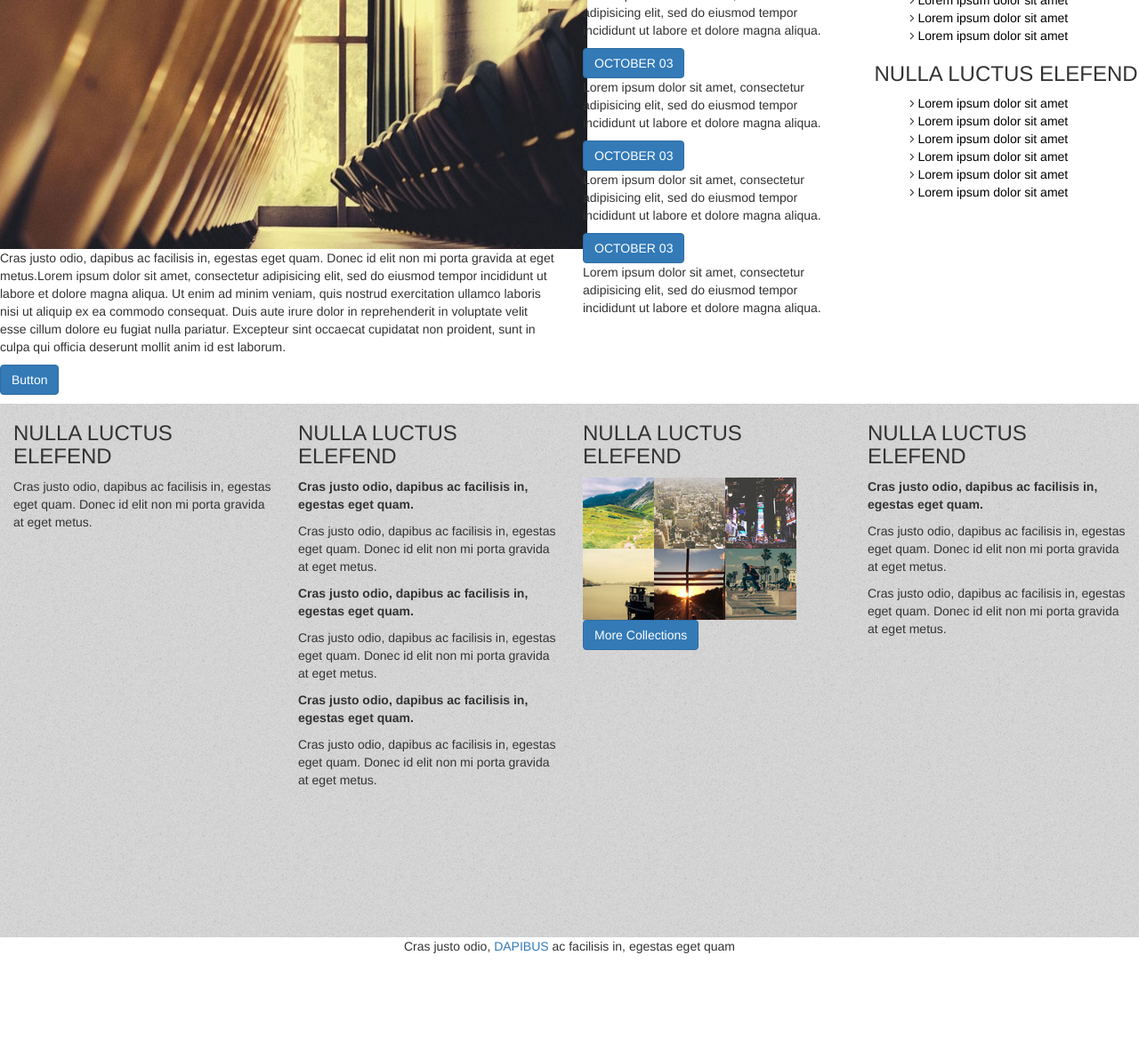
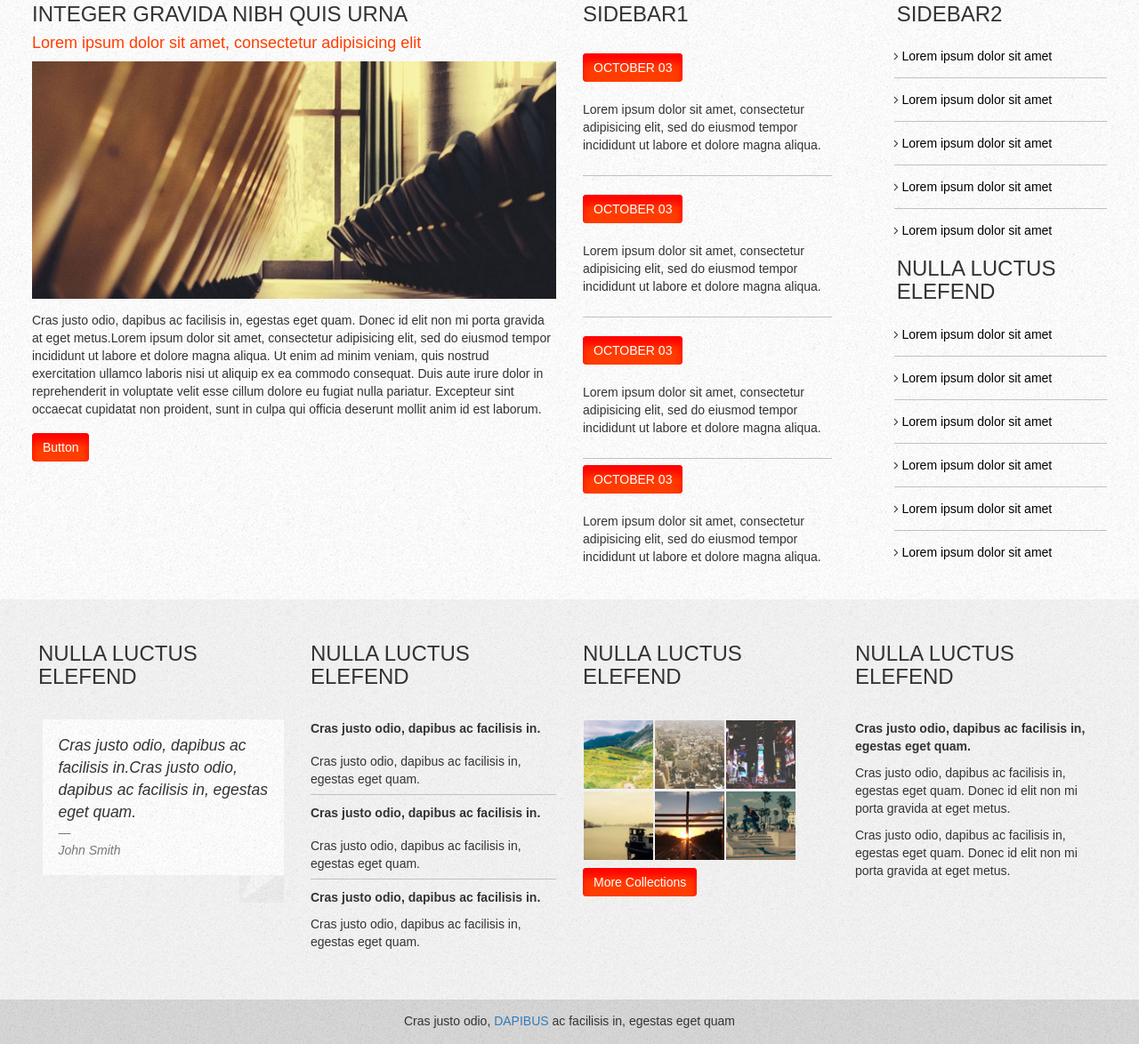
Before and after one commit to laetilu/challenge6, a plain HTML site: page index.html in a window 1280 px wide. Shown: the part 1096-2270 px from the top of the page at 89% size. Before the commit the page ends 2180 px from the top, so only its background shows below. Drawn offline with Linux system fonts and the light colour scheme; a small style sheet from the web is missing.

Commit message:
fin de challenge6

```diff
--- a/css/style.css
+++ b/css/style.css
@@ -1,45 +1,159 @@
 body {
-  /*background-image: url(/image/fond.png);*/
+  background-image: url(/image/fond.png);
+  font-family: 'Arial';
+  max-width: 1300px;
+
 }
 header {
 background-image: url(/image/header.png);
+
 }
-
+h1,h2,h3,h4 {
+  /*font-family: 'Oswald';*/
+  /*font-weight:100;*/
+}
 h1 {
   text-align: center;
   color:white;
 }
 
-.navbar .navbar-info {
-  background-color: red;
+.navbar.navbar-info {
+  background-color: #60B2E4;
+  font-family: 'Abel';
+
+}
+.text-center-md{
+  padding-left: 15em;
 }
 .img-header{
   text-align: center;
-  /*padding:10px;*/
   background-color: white;
 }
-.opacite{
+.imagedessous{
+  background-image: url("/image/fond.png");
+  width:1040px;
+  height: 300px;
+  margin-bottom: 2em;
+
+}
+.imagedessus{
+  width: 1000px;
+  height: 280px;
+  padding-top: 1.5em;
+
+
+}
+/*.opacite{
   opacity: 70;
-}
+}*/
 .bold {
   font-weight: bold;
 }
+
+.threearticles{
+  margin-left: 1.5em;
+  margin-right: 1.5em;
+}
+.fondgris{
+  background-image: url(/image/fond-article.png);
+  padding: 1.5em;
+}
+.troisiemepartie{
+  padding-bottom: 2em;
+}
+h4 {
+  color:#FF3D00;
+}
+.imagegauche{
+  width: 100%;
+}
+.caption{
+  padding-top: 1em;
+}
+.media-body{
+  padding: 0.5em;
+}
+.hr{
+  border-bottom: 1px solid #C0C0C0;
+  padding-bottom: 1em;
+  padding-top: 1em;
+}
+#nohr{
+  border:0px;
+  margin-top: 1em;
+}
+.btn{
+  margin-top: 0.5em;
+  margin-bottom: 1.5em;
+  box-shadow: inset 0px 10px 10px 0px #FF0000;
+}
+.h3sidebar2{
+  margin-left: 1.8em;
+}
 .sidebar2{
   list-style-type: none;
+
 }
 .sidebar2 a{
   text-decoration: none;
   color:black;
 }
 .basdepage {
-  background-image: url(/image/bas-de-page.png);
-  height: 600px;
+  background-image: url(/image/fond-article.png);
+  height: 450px;
+  padding: 2em;
+}
+.margebasdepage{
+  padding-bottom: 1em;
+}
+.hr2{
+  border-bottom: 1px solid #C0C0C0;
+  padding-bottom: 0.5em;
+  padding-top: 0.5em;
 }
 .placement {
   float: left;
 }
+.btn {
+  background-color: #FF3D00;
+  border: none;
+  }
+.placement{
+  padding:0.1em;
+}
+.fourarticles{
+    padding: 2.5em;
+  }
 
-footer {
+blockquote{
+  /*margin-left:46px;*/
+  /*font-family:"Segoe Print", "Times New Roman", Verdana;*/
+  padding: 1em;
+  /*min-height: 44px;*/
+  /*border:1px solid black;*/
+  /*border-radius:50px;*/
+  /*z-index:1;*/
+}
+.bubble{
+  background: url(/image/fond.png);
+  width:100%;
+
+  /*padding:0;*/
+  /*position:relative;*/
+  /*z-index:10;*/
+  /*float:right;*/
+}
+.pic{
+  margin:0;
+  margin-top: -19px;
+
+}
+.footer {
   text-align: center;
-  background-image: url(image/footer.png);
+  background-image: url(/image/bas-de-page.png);
+  height: 50px;
+  margin: auto;
 }
+#footer{
+  padding:1em;
+}
--- a/index.html
+++ b/index.html
@@ -5,9 +5,13 @@
     <meta http-equiv="X-UA-Compatible" content="IE=edge">
     <meta name="viewport" content="width=device-width, initial-scale=1">
     <title>Challenge6</title>
+    <link href='https://www.google.com/fonts#UsePlace:use/Collection:Oswald:300' rel='stylesheet' type='text/css'>
     <link href="bootstrap/css/bootstrap.css" type="text/css" rel="stylesheet">
     <link rel="stylesheet" href="https://maxcdn.bootstrapcdn.com/font-awesome/4.5.0/css/font-awesome.min.css">
     <link href="css/style.css" type="text/css" rel="stylesheet">
+    <link href='https://www.google.com/fonts#UsePlace:use/Collection:Oswald:300' rel='stylesheet' type='text/css'>
+
+
   </head>
 <body>
   <div class="container-fluid">
@@ -20,8 +24,8 @@
     <div class="row">
       <div class="col-md-10 col-md-offset-1">
         <nav class="navbar navbar-info" role="navigation">
-          <div class="collapse navbar-collapse navbar-ex2-collapse">
-            <ul class="nav navbar-nav navbar-auto  text-center">
+          <div class="collapse navbar-collapse navbar-ex2-collapse text-center-md">
+            <ul class="nav navbar-nav navbar-auto">
               <li class="active"><a href="#">HOMEPAGE</a></li>
               <li class="active"><a href="#">THREE COLUMN</a></li>
               <li class="active"><a href="#">TWO COLUMN #1</a></li>
@@ -35,7 +39,10 @@
 
     <div class="row">
       <div class="img-header">
-      <div class="col-md-10 col-md-offset-1"><img src="image/pics01.jpg" alt="" class="img-responsive"></div>
+      <div class="col-md-10 col-md-offset-1">
+        <!-- <img src="image/fond.png" alt="" class="img-responsive imagedessous"> -->
+        <div class="imagedessous"><img src="image/pics01.jpg" alt="" class="img-responsive imagedessus center-block"></div>
+      </div>
       </div>
     </div>
   </header>
@@ -43,45 +50,45 @@
 
   <div class="row">
     <div class="col-md-3">
-      <div>
+      <div class="fourarticles">
         <div>
           <h3>Image 1</h3>
           <p class="bold">Cras justo odio, dapibus ac facilisis in, egestas eget quam. Donec id elit non mi porta gravida at eget metus.</p>
           <p>Cras justo odio, dapibus ac facilisis in, egestas eget quam. Donec id elit non mi porta gravida at eget metus.</p>
-          <p><a href="#" class="btn btn-primary">Button</a></p>
+          <p><a href="#" class="btn btn-primary">More</a></p>
         </div>
       </div>
     </div>
 
     <div class="col-md-3">
-      <div>
+      <div class="fourarticles">
         <div>
           <h3>Image 2</h3>
           <p class="bold">Cras justo odio, dapibus ac facilisis in, egestas eget quam. Donec id elit non mi porta gravida at eget metus.</p>
           <p>Cras justo odio, dapibus ac facilisis in, egestas eget quam. Donec id elit non mi porta gravida at eget metus.</p>
-          <p><a href="#" class="btn btn-primary">Button</a></p>
+          <p><a href="#" class="btn btn-primary">More</a></p>
         </div>
       </div>
     </div>
 
     <div class="col-md-3">
-      <div>
+      <div class="fourarticles">
         <div>
           <h3>Image 3</h3>
           <p class="bold">Cras justo odio, dapibus ac facilisis in, egestas eget quam. Donec id elit non mi porta gravida at eget metus.</p>
           <p>Cras justo odio, dapibus ac facilisis in, egestas eget quam. Donec id elit non mi porta gravida at eget metus.</p>
-          <p><a href="#" class="btn btn-primary">Button</a></p>
+          <p><a href="#" class="btn btn-primary">More</a></p>
         </div>
       </div>
     </div>
 
     <div class="col-md-3">
-      <div>
+      <div class="fourarticles">
         <div>
           <h3>Image 1</h3>
           <p class="bold">Cras justo odio, dapibus ac facilisis in, egestas eget quam. Donec id elit non mi porta gravida at eget metus.</p>
           <p>Cras justo odio, dapibus ac facilisis in, egestas eget quam. Donec id elit non mi porta gravida at eget metus.</p>
-          <p><a href="#" class="btn btn-primary">Button</a></p>
+          <p><a href="#" class="btn btn-primary">More</a></p>
         </div>
       </div>
     </div>
@@ -89,52 +96,53 @@
 
 
 
-  <div class="row">
+  <div class="row threearticles">
     <div class="col-md-4">
-      <div class="media thumbnail">
+      <div class="media thumbnail fondgris">
         <div class="media-left">
             <img class="media-object" alt="64x64" src="image/pics04.jpg">
         </div>
         <div class="media-body">
             <h4 class="media-heading">Image en haut à gauche</h4>
-            <p>Cras sit amet nibh libero, in gravida nulla. Nulla vel metus scelerisque ante sollicitudin commodo. Cras purus odio, vestibulum in vulputate at, tempus viverra turpis. Fusce condimentum nunc ac nisi vulputate fringilla. Donec lacinia congue felis in faucibus.</p>
+            <p>Cras sit amet nibh libero, in gravida nulla. Nulla vel metus scelerisque ante sollicitudin commodo.</p>
+        </div>
+      </div>
+    </div>
+
+
+    <div class="col-md-4">
+      <div class="media thumbnail fondgris">
+        <div class="media-left">
+          <img class="media-object" alt="64x64" src="image/pics06.jpg">
+        </div>
+        <div class="media-body">
+            <h4 class="media-heading">Image en haut à gauche</h4>
+            <p>Cras sit amet nibh libero, in gravida nulla. Nulla vel metus scelerisque ante sollicitudin commodo.</p>
         </div>
       </div>
     </div>
 
     <div class="col-md-4">
-      <div class="media thumbnail">
-        <div class="media-left">
-          <img class="media-object" alt="64x64" src="image/pics06.jpg">
-        </div>
-        <div class="media-body">
-            <h4 class="media-heading">Image en haut à gauche</h4>
-            <p>Cras sit amet nibh libero, in gravida nulla. Nulla vel metus scelerisque ante sollicitudin commodo. Cras purus odio, vestibulum in vulputate at, tempus viverra turpis. Fusce condimentum nunc ac nisi vulputate fringilla. Donec lacinia congue felis in faucibus.</p>
-        </div>
-      </div>
-    </div>
-
-    <div class="col-md-4">
-      <div class="media thumbnail">
+      <div class="media thumbnail fondgris">
         <div class="media-right">
           <img class="media-object" alt="64x64" src="image/pics05.jpg">
         </div>
         <div class="media-body">
             <h4 class="media-heading">Image en haut à gauche</h4>
-            <p>Cras sit amet nibh libero, in gravida nulla. Nulla vel metus scelerisque ante sollicitudin commodo. Cras purus odio, vestibulum in vulputate at, tempus viverra turpis. Fusce condimentum nunc ac nisi vulputate fringilla. Donec lacinia congue felis in faucibus.</p>
+            <p>Cras sit amet nibh libero, in gravida nulla. Nulla vel metus scelerisque ante sollicitudin commodo.</p>
         </div>
     </div>
   </div>
 
-  <div class="row">
+  <div class="row troisiemepartie">
     <div class="col-md-6">
       <div class="row">
 
         <div class="col-md-12">
           <div>
-            <h3>Image 1</h3>
+            <h3>INTEGER GRAVIDA NIBH QUIS URNA</h3>
             <h4> Lorem ipsum dolor sit amet, consectetur adipisicing elit</h4>
-            <img src="image/pics03.jpg" alt="">
+            <img src="image/pics03.jpg" alt="" class="imagegauche">
             <div class="caption">
               <p>Cras justo odio, dapibus ac facilisis in, egestas eget quam. Donec id elit non mi porta gravida at eget metus.Lorem ipsum dolor sit amet, consectetur adipisicing elit, sed do eiusmod tempor incididunt ut labore et dolore magna aliqua. Ut enim ad minim veniam, quis nostrud exercitation ullamco laboris nisi ut aliquip ex ea commodo consequat. Duis aute irure dolor in reprehenderit in voluptate velit esse cillum dolore eu fugiat nulla pariatur. Excepteur sint occaecat cupidatat non proident, sunt in culpa qui officia deserunt mollit anim id est laborum.</p>
               <p><a href="#" class="btn btn-primary">Button</a></p>
@@ -150,22 +158,22 @@
       <div class="row">
         <div class="col-md-6">
           <h3>SIDEBAR1</h3>
-          <div class="sidebar1">
+          <div class="hr">
             <p class="btn btn-primary">OCTOBER 03</p>
             <p>Lorem ipsum dolor sit amet, consectetur adipisicing elit, sed do eiusmod tempor incididunt ut labore et dolore magna aliqua.</p>
           </div>
 
-          <div class="sidebar1">
+          <div class="hr">
             <p class="btn btn-primary">OCTOBER 03</p>
             <p>Lorem ipsum dolor sit amet, consectetur adipisicing elit, sed do eiusmod tempor incididunt ut labore et dolore magna aliqua.</p>
           </div>
 
-          <div class="sidebar1">
+          <div class="hr">
             <p class="btn btn-primary">OCTOBER 03</p>
             <p>Lorem ipsum dolor sit amet, consectetur adipisicing elit, sed do eiusmod tempor incididunt ut labore et dolore magna aliqua.</p>
           </div>
 
-          <div class="sidebar1">
+          <div>
             <p class="btn btn-primary">OCTOBER 03</p>
             <p>Lorem ipsum dolor sit amet, consectetur adipisicing elit, sed do eiusmod tempor incididunt ut labore et dolore magna aliqua.</p>
           </div>
@@ -173,23 +181,23 @@
         </div>
 
         <div class="col-md-6">
-          <h3>SIDEBAR2</h3>
+          <h3 class="h3sidebar2">SIDEBAR2</h3>
             <ul class="sidebar2">
-              <li><i class="fa fa-angle-right"></i><a href="#"> Lorem ipsum dolor sit amet</a></li>
-              <li><i class="fa fa-angle-right"></i><a href="#"> Lorem ipsum dolor sit amet</a></li>
-              <li><i class="fa fa-angle-right"></i><a href="#"> Lorem ipsum dolor sit amet</a></li>
-              <li><i class="fa fa-angle-right"></i><a href="#"> Lorem ipsum dolor sit amet</a></li>
-              <li><i class="fa fa-angle-right"></i><a href="#"> Lorem ipsum dolor sit amet</a></li>
+              <li class="hr"><i class="fa fa-angle-right"></i><a href="#"> Lorem ipsum dolor sit amet</a></li>
+              <li class="hr"><i class="fa fa-angle-right"></i><a href="#"> Lorem ipsum dolor sit amet</a></li>
+              <li class="hr"><i class="fa fa-angle-right"></i><a href="#"> Lorem ipsum dolor sit amet</a></li>
+              <li class="hr"><i class="fa fa-angle-right"></i><a href="#"> Lorem ipsum dolor sit amet</a></li>
+              <li id="nohr"><i class="fa fa-angle-right"></i><a href="#"> Lorem ipsum dolor sit amet</a></li>
             </ul>
 
-            <h3>NULLA LUCTUS ELEFEND</h3>
+            <h3 class="h3sidebar2">NULLA LUCTUS ELEFEND</h3>
               <ul class="sidebar2">
-                <li><i class="fa fa-angle-right"></i><a href="#"> Lorem ipsum dolor sit amet</a></li>
-                <li><i class="fa fa-angle-right"></i><a href="#"> Lorem ipsum dolor sit amet</a></li>
-                <li><i class="fa fa-angle-right"></i><a href="#"> Lorem ipsum dolor sit amet</a></li>
-                <li><i class="fa fa-angle-right"></i><a href="#"> Lorem ipsum dolor sit amet</a></li>
-                <li><i class="fa fa-angle-right"></i><a href="#"> Lorem ipsum dolor sit amet</a></li>
-                <li><i class="fa fa-angle-right"></i><a href="#"> Lorem ipsum dolor sit amet</a></li>
+                <li class="hr"><i class="fa fa-angle-right"></i><a href="#"> Lorem ipsum dolor sit amet</a></li>
+                <li class="hr"><i class="fa fa-angle-right"></i><a href="#"> Lorem ipsum dolor sit amet</a></li>
+                <li class="hr"><i class="fa fa-angle-right"></i><a href="#"> Lorem ipsum dolor sit amet</a></li>
+                <li class="hr"><i class="fa fa-angle-right"></i><a href="#"> Lorem ipsum dolor sit amet</a></li>
+                <li class="hr"><i class="fa fa-angle-right"></i><a href="#"> Lorem ipsum dolor sit amet</a></li>
+                <li id="nohr"><i class="fa fa-angle-right"></i><a href="#"> Lorem ipsum dolor sit amet</a></li>
               </ul>
 
         </div>
@@ -206,41 +214,55 @@
     <div class="basdepage">
     <div class="col-md-3">
       <div>
-        <h3>NULLA LUCTUS ELEFEND</h3>
-        <p>Cras justo odio, dapibus ac facilisis in, egestas eget quam. Donec id elit non mi porta gravida at eget metus.</p>
+        <h3 class="margebasdepage">NULLA LUCTUS ELEFEND</h3>
+        <div class="bubble">
+
+          <blockquote>
+            <cite><p>Cras justo odio, dapibus ac facilisis in.Cras justo odio, dapibus ac facilisis in, egestas eget quam.</p></cite>
+            <footer><cite><p>John Smith</p></cite></footer>
+          </blockquote>
+        </div>
+        <div>
+        <img class="pic pull-right" src="/image/pic.png">
+        </div>
+
       </div>
     </div>
 
     <div class="col-md-3">
-      <h3>NULLA LUCTUS ELEFEND</h3>
+      <h3 class="margebasdepage">NULLA LUCTUS ELEFEND</h3>
       <div>
-        <p class="bold">Cras justo odio, dapibus ac facilisis in, egestas eget quam.</p>
-        <p>Cras justo odio, dapibus ac facilisis in, egestas eget quam. Donec id elit non mi porta gravida at eget metus.</p>
+        <p class="bold">Cras justo odio, dapibus ac facilisis in.</p>
+        <p class="hr2">Cras justo odio, dapibus ac facilisis in, egestas eget quam.</p>
       </div>
       <div>
-        <p class="bold">Cras justo odio, dapibus ac facilisis in, egestas eget quam.</p>
-        <p>Cras justo odio, dapibus ac facilisis in, egestas eget quam. Donec id elit non mi porta gravida at eget metus.</p>
+        <p class="bold">Cras justo odio, dapibus ac facilisis in.</p>
+        <p class="hr2">Cras justo odio, dapibus ac facilisis in, egestas eget quam.</p>
       </div>
       <div>
-        <p class="bold">Cras justo odio, dapibus ac facilisis in, egestas eget quam.</p>
-        <p>Cras justo odio, dapibus ac facilisis in, egestas eget quam. Donec id elit non mi porta gravida at eget metus.</p>
+        <p class="bold">Cras justo odio, dapibus ac facilisis in.</p>
+        <p>Cras justo odio, dapibus ac facilisis in, egestas eget quam.</p>
       </div>
     </div>
 
     <div class="col-md-3">
-      <h3>NULLA LUCTUS ELEFEND</h3>
+
+      <h3 class="margebasdepage">NULLA LUCTUS ELEFEND</h3>
+      <div>
         <img class="media-object placement" alt="64x64" style="width: 80px; height: 80px;" src="image/pics08.jpg">
         <img class="media-object placement" alt="64x64" style="width: 80px; height: 80px;" src="image/pics09.jpg">
         <img class="media-object placement" alt="64x64" style="width: 80px; height: 80px;" src="image/pics10.jpg">
         <img class="media-object placement" alt="64x64" style="width: 80px; height: 80px;" src="image/pics11.jpg">
         <img class="media-object placement" alt="64x64" style="width: 80px; height: 80px;" src="image/pics12.jpg">
         <img class="media-object placement" alt="64x64" style="width: 80px; height: 80px;" src="image/pics07.jpg">
-      <p><a href="#" class="btn btn-primary">More Collections</a></p>
+      </div>
+
+        <div><a href="#" class="btn btn-primary">More Collections</a></div>
 
     </div>
 
     <div class="col-md-3">
-      <h3>NULLA LUCTUS ELEFEND</h3>
+      <h3 class="margebasdepage">NULLA LUCTUS ELEFEND</h3>
       <div>
         <p class="bold">Cras justo odio, dapibus ac facilisis in, egestas eget quam.</p>
         <p>Cras justo odio, dapibus ac facilisis in, egestas eget quam. Donec id elit non mi porta gravida at eget metus.</p>
@@ -249,10 +271,11 @@
     </div>
 
     </div>
+
+  <footer class="footer">
+    <p id="footer">Cras justo odio, <a href="#" >DAPIBUS</a> ac facilisis in, egestas eget quam</p>
+  </footer>
   </div>
+</body>
 
-</body>
-<footer>
-  <p>Cras justo odio, <a href="#" >DAPIBUS</a> ac facilisis in, egestas eget quam</p>
-</footer>
 </html>
```
Also changed, not shown: image/pic.png (added), image/pic2cit.png (added), 1 other file. Lines whose indentation alone changed are shown as unchanged.
